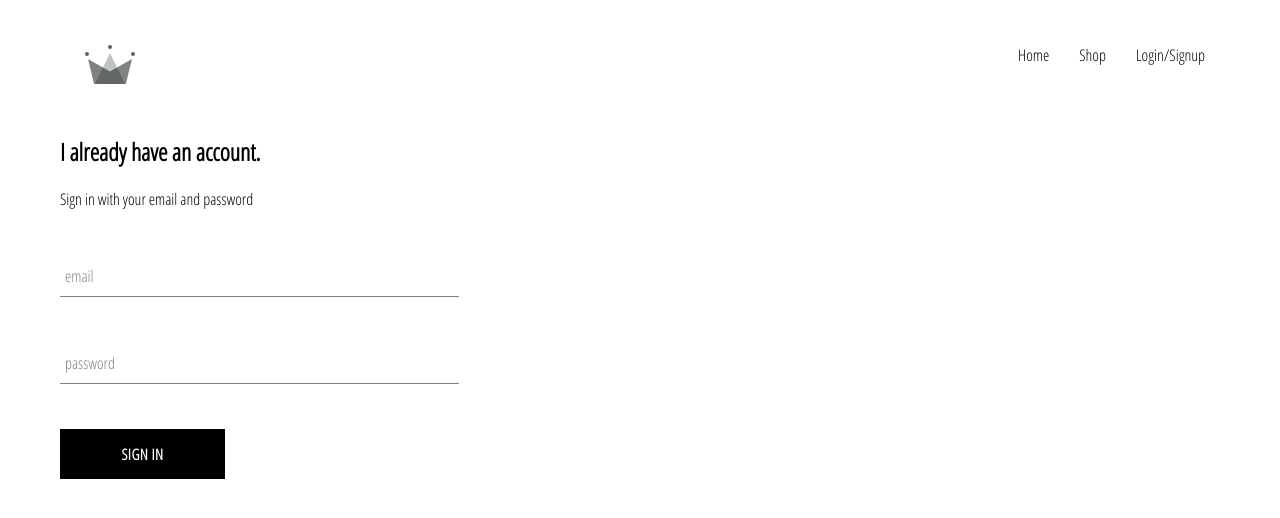
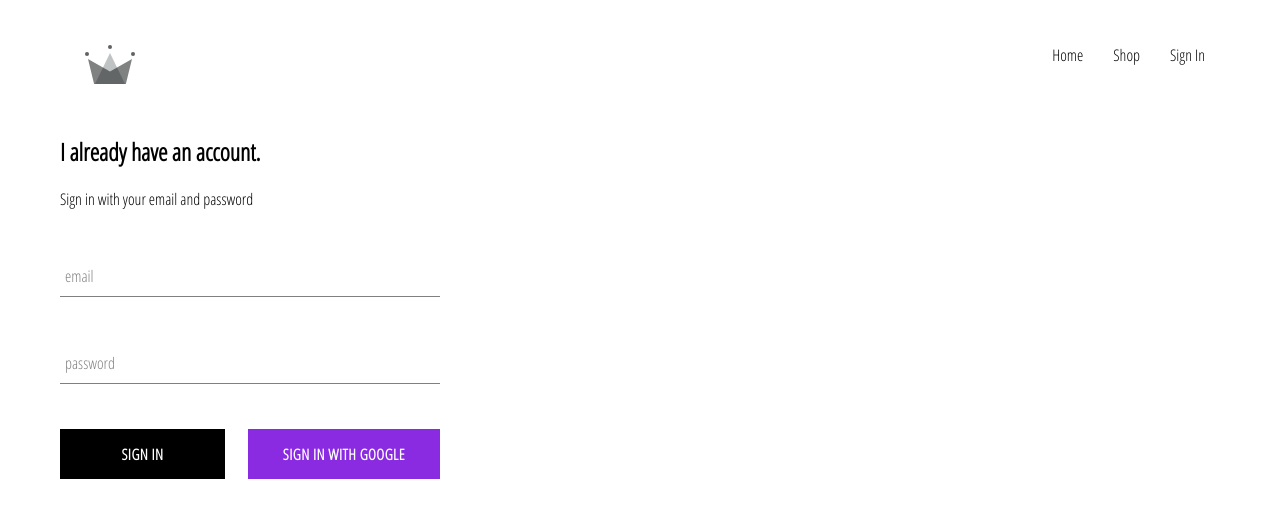
Before and after one commit to startupminer/ecommerce-react-app, a React (Create React App) app: page /login in a window 1280 px wide. Shown: the top 518 px of the page. Built offline with nearby package versions, Linux system fonts and the light colour scheme; no server answers.

Commit message:
setup firebase, oAuth, google signin button

```diff
--- a/package.json
+++ b/package.json
@@ -6,6 +6,7 @@
     "@testing-library/jest-dom": "^4.2.4",
     "@testing-library/react": "^9.3.2",
     "@testing-library/user-event": "^7.1.2",
+    "firebase": "^7.14.1",
     "node-sass": "^4.13.1",
     "react": "^16.13.1",
     "react-dom": "^16.13.1",
--- a/src/App.css
+++ b/src/App.css
@@ -7,3 +7,7 @@
     text-decoration: none;
     color: black;
 }
+
+* {
+    box-sizing: border-box;
+}
--- a/src/App.js
+++ b/src/App.js
@@ -1,5 +1,6 @@
 import React from 'react';
 import { Route, Switch } from 'react-router-dom';
+import { auth } from './firebase/firebase.utils';
 
 import './App.css';
 // Page Components
@@ -14,10 +15,37 @@
   </div>
 );
 
-function App() {
+class App extends React.Component {
+  constructor(props) {
+    super(props);
+
+    this.state = {
+      currentUser: null
+    };
+  }
+
+  unsubscribeFromAuth = null;
+
+  componentDidMount() {
+    // open session listener with Firebase
+    // set to unsubscribeFromAuth property to be
+    this.unsubscribeFromAuth = auth.onAuthStateChanged( user => {
+      // set our currentUser property to that of the user in firebase database
+      this.setState({ currentUser: user})
+
+      console.log(user);
+    })
+  }
+
+  componentWillUnmount() {
+    // call this method to close the `subscription` listening session with firebase auth
+    this.unsubscribeFromAuth();
+  }
+
+  render() {
     return (
       <div>
-      <Header/>
+        <Header currentUser={this.state.currentUser} />
         <Switch>
           <Route exact path='/' component={HomePage} />
           <Route exact path='/shop' component={ShopPage} />
@@ -27,5 +55,6 @@
       </div>
     );
   }
+}
 
 export default App;
--- a/src/components/custom-button/custom-button.component.jsx
+++ b/src/components/custom-button/custom-button.component.jsx
@@ -1,9 +1,9 @@
 import React from 'react';
 import './custom-button.styles.scss';
 
-const CustomButton = ({ children, ...buttonProps}) => {
+const CustomButton = ({ children, isGoogleSignin, ...buttonProps}) => {
     return(
-        <button className='custom-button' {...buttonProps}>
+        <button className={`${isGoogleSignin ? 'google-sign-in':''} custom-button`} {...buttonProps}>
         {children}
         </button>
     )
--- a/src/components/custom-button/custom-button.styles.scss
+++ b/src/components/custom-button/custom-button.styles.scss
@@ -19,4 +19,15 @@
       color: black;
       border: 1px solid black;
     }
+
+    &.google-sign-in {
+      background-color: blueviolet;
+      color: white;
+
+      &:hover {
+        cursor: pointer;
+        background-color: plum;
+        border: none;
+      }
+    }
   }
--- a/src/components/header/header.component.jsx
+++ b/src/components/header/header.component.jsx
@@ -1,11 +1,12 @@
 import React from 'react';
 import { Link } from 'react-router-dom';
+import { auth } from '../../firebase/firebase.utils';
 
 import { ReactComponent as Logo } from '../../assets/crown.svg';
 
 import './header.styles.scss';
 
-const Header = () => {
+const Header = ({ currentUser }) => {
   return (
     <div className='header'>
       <Link className='logo-container' to='/'>
@@ -18,9 +19,15 @@
         <Link className='option' to='/shop'>
           Shop
         </Link>
-        <Link className='option' to='/login'>
-          Login/Signup
-        </Link>
+        {currentUser ? (
+          <div className='option' onClick={() => auth.signOut()}>
+            Sign Out
+          </div>
+        ) : (
+          <Link className='option' to='/login'>
+            Sign In
+          </Link>
+        )}
       </div>
     </div>
   );
--- a/src/components/header/header.styles.scss
+++ b/src/components/header/header.styles.scss
@@ -20,6 +20,7 @@
 
       .option {
         padding: 10px 15px;
+        cursor: pointer;
       }
     }
   }
--- a/src/components/sign-in/sign-in.component.jsx
+++ b/src/components/sign-in/sign-in.component.jsx
@@ -3,6 +3,7 @@
 
 import FormInput from '../form-input/form-input.component';
 import CustomButton from '../custom-button/custom-button.component';
+import {signInWithGoogle} from '../../firebase/firebase.utils';
 
 class SignIn extends React.Component {
   constructor(props) {
@@ -51,7 +52,10 @@
             label='password'
             required
           />
+          <div className='buttons'>
           <CustomButton type='submit'>Sign In</CustomButton>
+          <CustomButton onClick={signInWithGoogle} isGoogleSignin>Sign In with Google</CustomButton>
+          </div>
         </form>
       </div>
     );
--- a/src/components/sign-in/sign-in.styles.scss
+++ b/src/components/sign-in/sign-in.styles.scss
@@ -1,9 +1,14 @@
 .sign-in {
-    width: 30vw;
+    width: 380px;
     display: flex;
     flex-direction: column; //all elements to sit on top of each other
 
     .title {
         margin: 10px 0;
     }
+
+    .buttons {
+        display: flex;
+        justify-content: space-between;
+    }
 }
--- /dev/null
+++ b/src/firebase/firebase.utils.js
@@ -0,0 +1,21 @@
+import firebase from 'firebase/app';
+import 'firebase/firestore';
+import 'firebase/auth';
+
+const config = {
+  apiKey: 'AIzaSyD-DpLu0wPwJMK8JXqYdwHuk6KxvQ5T8ws',
+  authDomain: 'ecommerce-react-app-8646a.firebaseapp.com',
+  databaseURL: 'https://ecommerce-react-app-8646a.firebaseio.com',
+  projectId: 'ecommerce-react-app-8646a',
+  storageBucket: 'ecommerce-react-app-8646a.appspot.com',
+  messagingSenderId: '316990347007',
+  appId: '1:316990347007:web:73bcf1b92237e40a265eca',
+};
+
+firebase.initializeApp(config);
+export const auth = firebase.auth();
+export const firestore = firebase.firestore();
+
+const provider = new firebase.auth.GoogleAuthProvider();
+provider.setCustomParameters({ prompt: 'select_account'});
+export const signInWithGoogle = () => auth.signInWithPopup(provider);
```
Also changed, not shown: 1 other file (tests, documents, lock files or other folders). Lines whose indentation alone changed are shown as unchanged.
